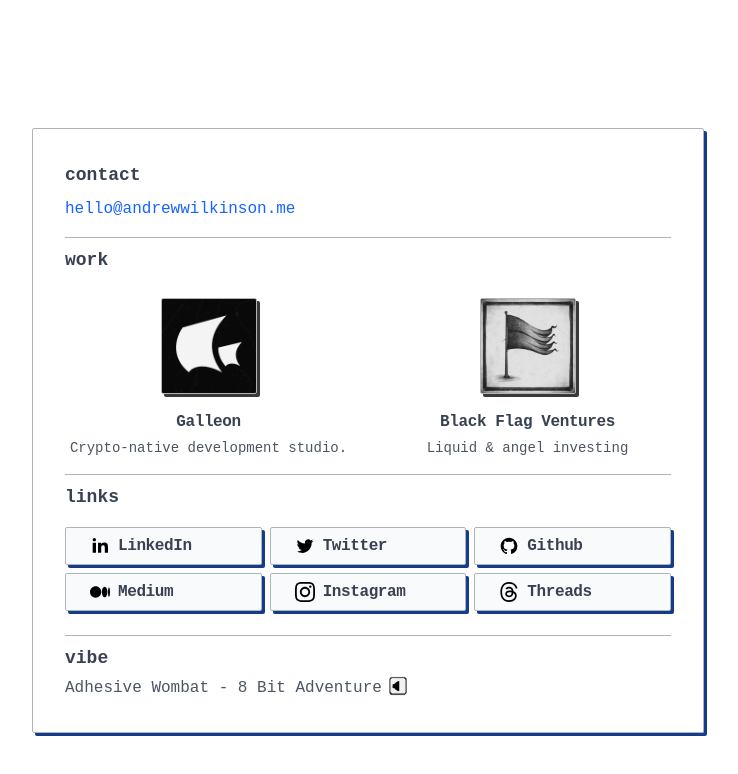
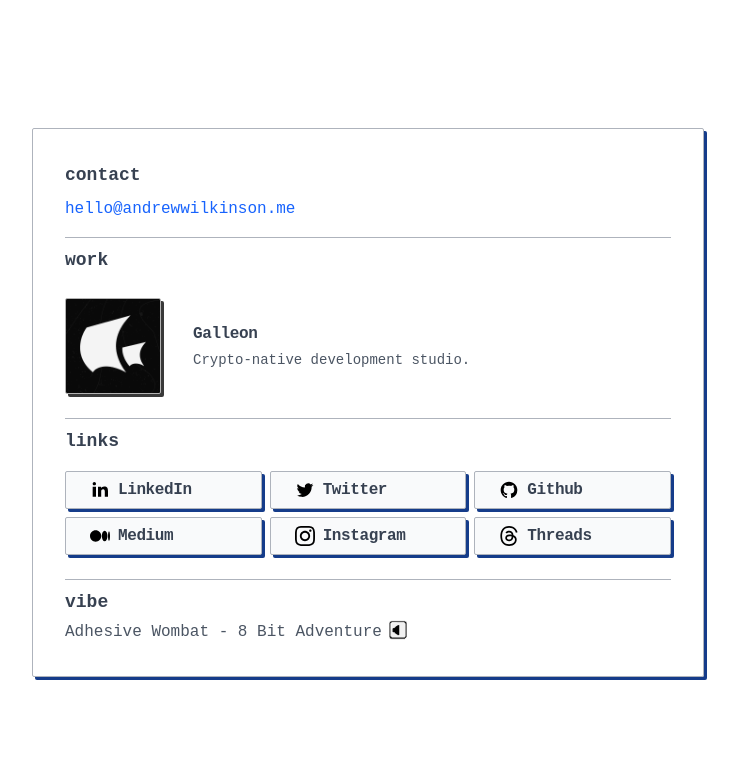
Before and after one commit to ADWilkinson/adw, a Next.js app: page / in a window 1280 px wide. Shown: the top 774 px of the page, without its empty margins (272-1010 px from the left). Built offline with nearby package versions, Linux system fonts and the light colour scheme.

Commit message:
Update index.js

```diff
--- a/pages/index.js
+++ b/pages/index.js
@@ -11,12 +11,7 @@
     title: 'Galleon',
     description: 'Crypto-native development studio.',
   },
-  {
-    href: 'https://galleonlabs.io',
-    imgSrc: './blackflag.png',
-    title: 'Black Flag Ventures',
-    description: 'Liquid & angel investing',
-  },
+
 ]
 
 const socialLinksData = [
@@ -121,22 +116,26 @@
 const CardLink = memo(({ href, imgSrc, title, description }) => (
   <Link href={href} target="_blank">
     <div className="pt-0">
-      <div className="pt-6">
+      <div className=" pt-6">
         <div>
-          <span className="inline-flex items-center justify-center">
-            <div className="mx-auto w-auto justify-center text-center">
+          <span className="">
+            <div className="flex">
               <img
-                className="mx-auto inline-flex  h-24 w-auto justify-center rounded-sm border border-[#aeb3bc] bg-gray-50  text-center shadow-[3px_3px_0px_#153c8a]  ring-black grayscale hover:border-[#1763fd] hover:bg-[#1763fd1a] hover:shadow-[1px_1px_0px_#153c8a] sm:h-24"
+                className=" h-24 w-auto rounded-sm border border-[#aeb3bc] bg-gray-50   shadow-[3px_3px_0px_#153c8a]  ring-black grayscale hover:border-[#1763fd] hover:bg-[#1763fd1a] hover:shadow-[1px_1px_0px_#153c8a] sm:h-24"
                 src={imgSrc}
                 alt=""
               />
+              <div className="ml-8">
+                <h3 className="text-md mt-6 text-left font-semibold tracking-tight text-gray-700">
+                  {title}
+                </h3>
+                <p className="mt-1 text-left text-sm text-gray-600">
+                  {description}
+                </p>
+              </div>
             </div>
           </span>
         </div>
-        <h3 className="text-md mt-4 font-semibold tracking-tight text-gray-700">
-          {title}
-        </h3>
-        <p className="mt-1 text-sm text-gray-600">{description}</p>
       </div>
     </div>
   </Link>
@@ -156,14 +155,6 @@
     </div>
   </Link>
 ))
-
-const ProjectLink = memo(({ href, text }) => {
-  return (
-    <a className="ml-2  text-sm text-[#1763fd]" target="_blank" href={href}>
-      &gt; {text}
-    </a>
-  )
-})
 
 export default function Home() {
   const [playing, toggle] = useAudio('/wombat.mp3')
@@ -200,7 +191,7 @@
                   <span className="block">work</span>
                 </h2>
                 <div className="">
-                  <div className="grid grid-cols-1 gap-4 sm:grid-cols-2 sm:gap-8 lg:grid-cols-2">
+                  <div className="pb-2">
                     {linksData.map((link, index) => (
                       <CardLink
                         key={index}
```
